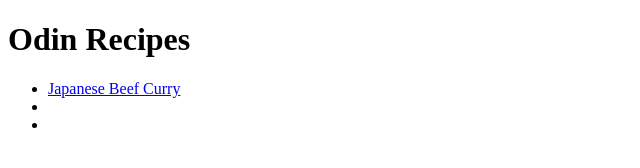
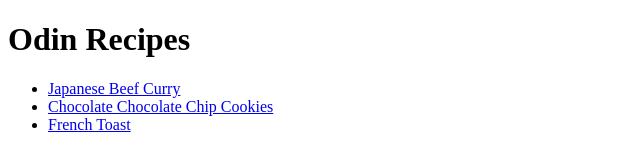
Before and after one commit to J-Shun/odin-recipes, a plain HTML site: page index.html in a window 1280 px wide. Shown: the whole page, without its empty margins (0-640 px from the left). Drawn offline with Linux system fonts and the light colour scheme.

Commit message:
fix the anchor tag in index

```diff
--- a/index.html
+++ b/index.html
@@ -11,8 +11,8 @@
     <h1>Odin Recipes</h1>
     <ul>
         <li><a href="beef-curry.html">Japanese Beef Curry</a></li>
-        <li><a href="chocolate-cookie.html"></a></li>
-        <li><a href="french-toas.html"></a></li>
+        <li><a href="chocolate-cookie.html">Chocolate Chocolate Chip Cookies</a></li>
+        <li><a href="french-toas.html">French Toast</a></li>
     </ul>
 
 </body>
```
